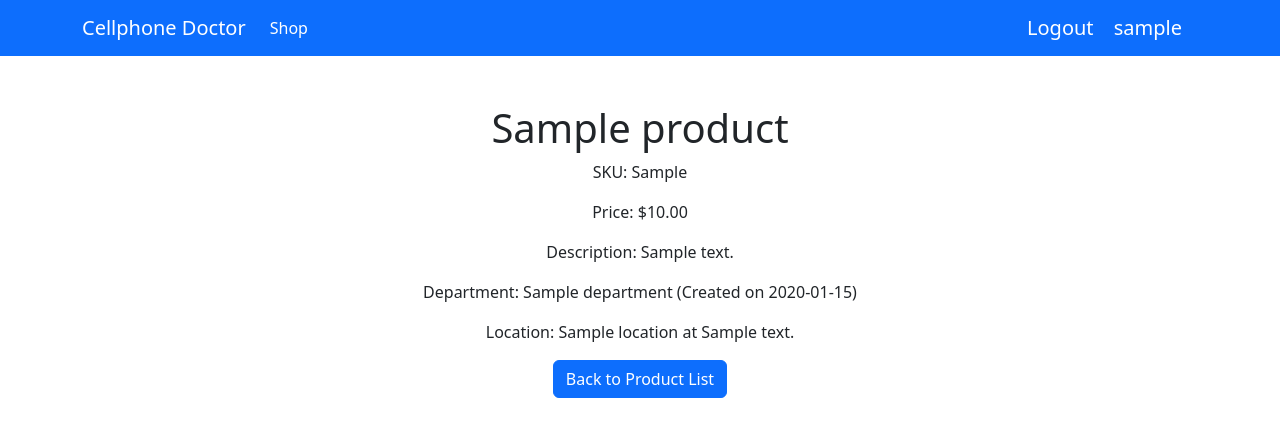
After one commit to morskmorsk/usk-9, a Django app: page /products/1/ in a window 1280 px wide. The commit adds this page. Shown: the top 437 px of the page. Run offline with Django 4.2, Linux system fonts and the light colour scheme; a user stored in the database is signed in; tables that the repository leaves empty hold one stand-in row (values such as "Sample post").

Commit message:
fix base and login

```diff
--- a/mysite/mysite/urls.py
+++ b/mysite/mysite/urls.py
@@ -17,9 +17,11 @@ Including another URLconf
 from django.contrib import admin
 from django.urls import path, include  # new
 from django.contrib.auth import views as auth_views
+from store.views import RegisterView
 
 urlpatterns = [
     path('admin/', admin.site.urls),
+    path('register/', RegisterView.as_view(), name='register'),
     path('accounts/login/', auth_views.LoginView.as_view(), name='login'),
     path('accounts/logout/', auth_views.LogoutView.as_view(), name='logout'),
     path('', include('store.urls')),  # new
--- a/mysite/static/templates/base.html
+++ b/mysite/static/templates/base.html
@@ -44,9 +44,9 @@
             <li class="nav-item">
               <a class="nav-link text-white" href="{% url 'home' %}">Shop</a>
             </li>
-            <li class="nav-item">
+            {% comment %} <li class="nav-item">
               <a class="nav-link text-white" href="{% url 'new-work-order' %}">New Work Order</a>
-            </li>
+            </li> {% endcomment %}
             {% comment %} <li class="nav-item">
               <a class="nav-link text-white" href="#">Help</a>
             </li> {% endcomment %}
@@ -59,12 +59,12 @@
             <a class="navbar-brand text-white" href="{% url 'home' %}"
               >{{ user.username }}</a
             >
-            <a class="navbar-brand text-white" href="{% url 'shopping-cart-list' %}"
+            {% comment %} <a class="navbar-brand text-white" href="{% url 'shopping-cart-list' %}"
               >Shopping Cart</a
-            >
-            <a class="navbar-brand text-white" href="{% url 'work-orders-list' %}"
+            > {% endcomment %}
+            {% comment %} <a class="navbar-brand text-white" href="{% url 'work-orders-list' %}"
               >Work Orders</a
-            >
+            > {% endcomment %}
             {% endif %}
           </div>
         </div>
--- a/mysite/static/templates/registration/login.html
+++ b/mysite/static/templates/registration/login.html
@@ -10,5 +10,6 @@
   {% if form.errors %}
     <p>Your username and password didn't match. Please try again.</p>
   {% endif %}
+  <p><a href="{% url 'register' %}">Sign up</a></p>
   {% comment %} <p><a href="{% url 'password_reset' %}">Forgot your password?</a></p> {% endcomment %}
 {% endblock %}
--- a/mysite/store/models.py
+++ b/mysite/store/models.py
@@ -262,6 +262,7 @@ class Product(models.Model):
 
     def __str__(self):
         return f"{self.name} - Price: {self.price:.2f}"
+
 
 
 class ProductSupplier(models.Model):
--- /dev/null
+++ b/mysite/store/templates/store/product_detail.html
@@ -0,0 +1,31 @@
+{% extends "base.html" %}
+
+{% block content %}
+<h1>{{ product.name }}</h1>
+
+<p>SKU: {{ product.sku }}</p>
+<p>Price: ${{ product.price }}</p>
+<p>Description: {{ product.description }}</p>
+<p>Department: {{ product.department }}</p>
+<p>Location: {{ product.location }}</p>
+{% comment %} <p>IMEI: {{ product.imei }}</p> {% endcomment %}
+
+{% comment %} <form action="{% url 'add-to-cart' product.id %}" method="post">
+  {% csrf_token %}
+  <p>Form rendering test: {{ form.as_p }}</p>
+  {{ form.as_p }}  <!-- Render the form fields here -->
+  <input type="submit" value="Add To Cart" />
+</form> {% endcomment %}
+{% comment %} <form action="{% url 'add-to-cart' product.id %}" method="post">
+  {% csrf_token %}
+  <input type="text" name="quantity" value="1">
+  <input type="text" name="price">
+  <input type="submit" value="Add To Cart">
+</form> {% endcomment %}
+
+<!-- ... Your existing content ... -->
+{% comment %} {{ form }} <!-- This should display the form structure if it's in the context -->
+{{ form.as_p }} <!-- Render the form fields here -->
+<!-- ... Rest of your template ... -->{% endcomment %}
+<a href="{% url 'home' %}" class="btn btn-primary">Back to Product List</a>
+{% endblock %}
--- a/mysite/store/urls.py
+++ b/mysite/store/urls.py
@@ -1,9 +1,9 @@
 from django.urls import path
-from .views import (ProductListView)
+from .views import (ProductListView, ProductDetailView)
 
 urlpatterns = [
      path('', ProductListView.as_view(), name='home'),
-     # path('products/<int:pk>/', ProductDetailView.as_view(), name='product-detail'),
+     path('products/<int:pk>/', ProductDetailView.as_view(), name='product-detail'),
      # path('shopping-cart/', ShoppingCartListView.as_view(), name='shopping-cart-list'),
      # path('checkout/', CheckOutView.as_view(), name='checkout'),
      # path('new-work-order/', NewWorkOrderView.as_view(), name='new-work-order'),
--- a/mysite/store/views.py
+++ b/mysite/store/views.py
@@ -1,10 +1,46 @@
-from django.shortcuts import render
-from django.views.generic import ListView, DetailView
+from django.views.generic import ListView, DetailView, CreateView, UpdateView, DeleteView, FormView, TemplateView
+from django.shortcuts import redirect, get_object_or_404, render
+from django.contrib.auth.mixins import LoginRequiredMixin
+from django.contrib.auth.views import LoginView
+from .models import Product
+# from .forms import CartForm, WorkOrderForm
+from django.urls import reverse_lazy
+import logging
+from django.contrib import messages
+from django.contrib.messages.views import SuccessMessageMixin
+from django.urls import reverse_lazy
+from django.views.generic.edit import FormView
+from .forms import UserForm
+from django.contrib.auth import login
 
 from .models import Product
 
-class ProductListView(ListView):
+logger = logging.getLogger(__name__)
+
+
+class ProductListView(LoginRequiredMixin,ListView):
     model = Product
     template_name = 'store/product_list.html'
     context_object_name = 'products'
-    ordering = ['-id']
+
+    class Meta:
+        ordering = ['-id']
+        plural_name = 'Products'
+
+
+
+class ProductDetailView(LoginRequiredMixin, DetailView):
+    model = Product
+    template_name = 'store/product_detail.html'
+    context_object_name = 'product'
+
+
+class RegisterView(FormView):
+    template_name = 'registration/register.html'
+    form_class = UserForm
+    success_url = reverse_lazy('home')  # Redirect to home or another appropriate page
+
+    def form_valid(self, form):
+        user = form.save()
+        login(self.request, user)  # Log in the user immediately after signup
+        return super().form_valid(form)
```
Also changed, not shown: mysite/static/templates/registration/register.html (added, +14 -0 lines), mysite/store/forms.py (added, +56 -0 lines), mysite/store/templates/store/product_list.html (+32 -0 lines), mysite/category_images/test_image_7sGrtke.jpg (added), mysite/category_images/test_image_rYZerhK.jpg (added), mysite/product_images/device_Ptk2Hkn.jpg (added), mysite/product_images/device_TpjCsNZ.jpg (added), mysite/product_images/product_Ar645Zz.jpg (added), mysite/product_images/product_qaVKDAW.jpg (added), mysite/static/templates/registration/signup.html (deleted).
